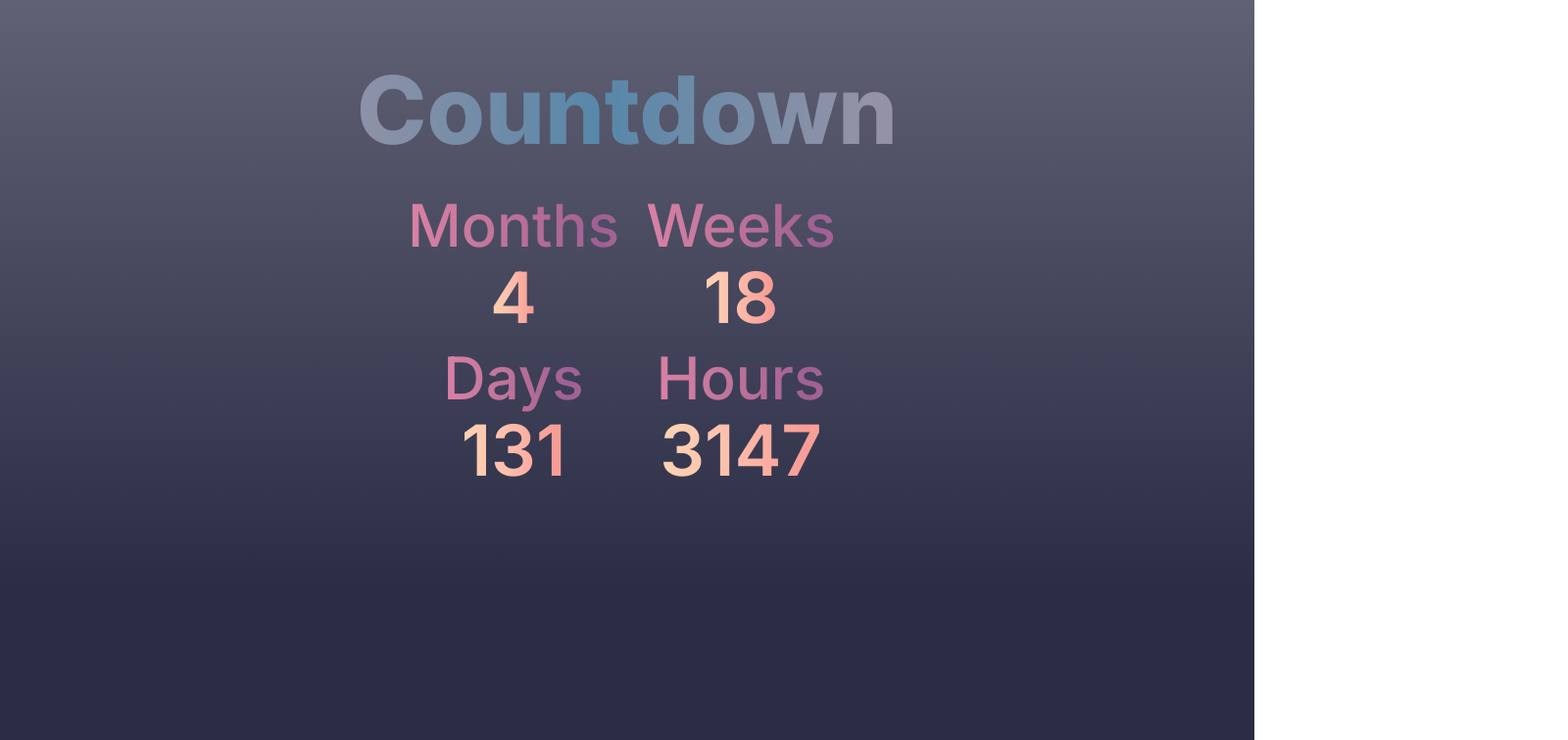
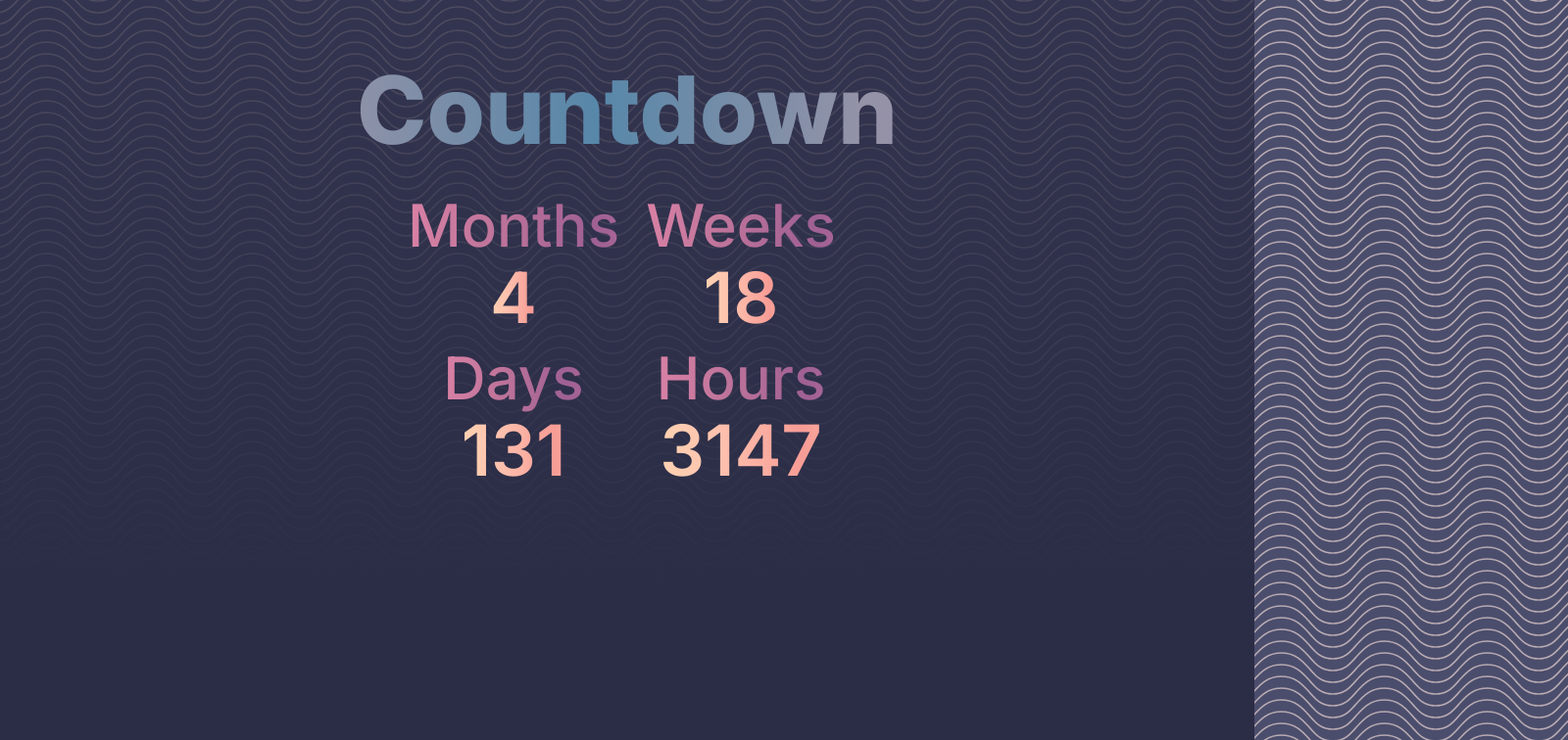
Before and after one commit to emanning686/countdown-se, a React (Vite) app in the folder frontend/: page / in a window 1280 px wide. Shown: the top 756 px of the page at 98% size, 1600 px wide, since content can reach past the window. Built offline with nearby package versions, Linux system fonts and the light colour scheme.

Commit message:
fixed random bg image

```diff
--- a/frontend/src/App.tsx
+++ b/frontend/src/App.tsx
@@ -6,10 +6,10 @@ function App() {
   const [weeks, setWeeks] = useState(0);
   const [days, setDays] = useState(0);
   const [hours, setHours] = useState(0);
-  const [bgID, setbgID] = useState(0);
+  const [bgId, setBgId] = useState(0);
 
   useEffect(() => {
-    setbgID(() => Math.floor(Math.random() * 8));
+    setBgId(Math.floor(Math.random() * 8));
   }, []);
 
   let finalDate = new Date("Dec 12, 2024 00:00:00");
@@ -31,7 +31,11 @@ function App() {
   }, 1000);
 
   return (
-    <div className={`h-screen bg-[url('/pattern${1}.png')]`}>
+    <div>
+      <img
+        src={`/pattern${bgId}.png`}
+        className="absolute left-0 top-0 -z-10 h-screen w-full scale-150 object-cover"
+      />
       <div className="h-screen bg-[#2b2d46] bg-opacity-75">
         <div className="h-screen bg-gradient-to-t from-[#2b2d46] from-25% to-transparent">
           <div className="flex flex-col items-center justify-center bg-cover bg-center p-16">
```
